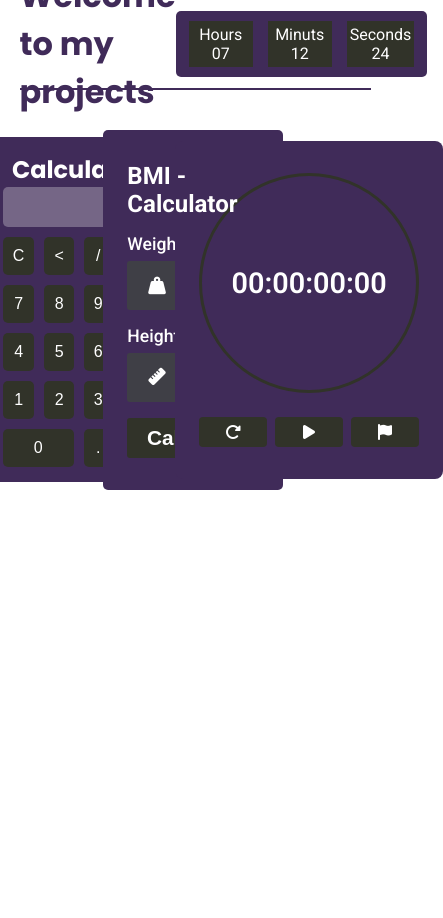
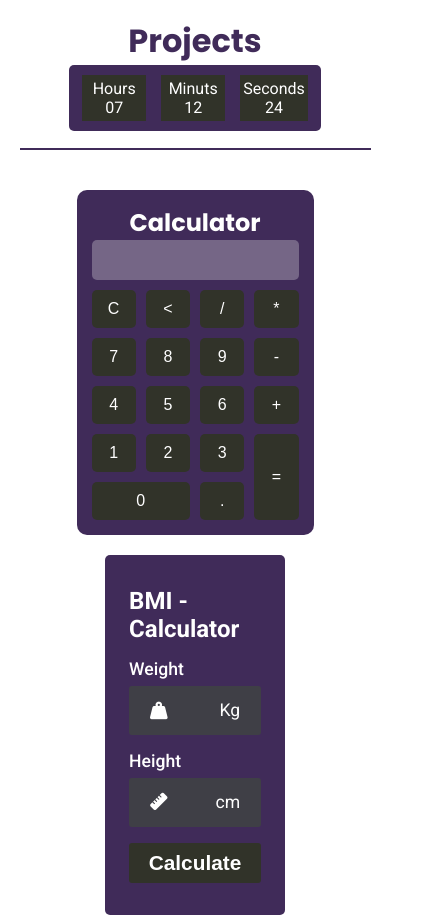
Before and after one commit to HorieAkiyoshi/clock-calculator-bmicalculator-stopwatch, a plain HTML site: page index.html in a window 390 px wide. Shown: the top 918 px of the page, 443 px wide, since content can reach past the window. Before the commit the page ends 844 px from the top, so only its background shows below. Drawn offline with Linux system fonts and the light colour scheme.

Commit message:
second commit

```diff
--- a/css/style.css
+++ b/css/style.css
@@ -58,8 +58,10 @@ header h1{
 
 
 /* section1 */
-.section1{
+main{
     display: flex;
+    justify-content: space-around;
+    align-items: center;
     width: 100%;
     margin-top: 40px;
 }
@@ -69,7 +71,6 @@ header h1{
     display: flex;
     align-items: center;
     justify-content: center;
-    width: 33%;
 }
 
 .calculator-box{
@@ -80,7 +81,6 @@ header h1{
     background-color: #402b59;
     padding: 15px;
     border-radius: 10px;
-
 }
 
 .calculator-box h3{
@@ -283,7 +283,6 @@ header h1{
     display: flex;
     align-items: center;
     justify-content: center;
-    width: 33%;
 }
 
 #stopwatch{
@@ -343,3 +342,20 @@ header h1{
 #marks-list p:first-child{
     margin-top: 1rem;
 }
+
+@media screen and (max-width: 850px){
+    main{
+        flex-direction: column;
+        gap: 20px;
+        margin-bottom: 40px;
+    }
+}
+
+@media screen and (max-width: 434px){
+    header{
+        justify-content: center;
+        align-items: center;
+        flex-direction: column;
+        height: 150px;
+    }
+}
--- a/index.html
+++ b/index.html
@@ -11,7 +11,7 @@
     <div class="container">
 			<header>
 				<div class="logo">
-					<h1>Welcome to my projects</h1>
+					<h1>Projects</h1>
 				</div>
 
 				<div class="clock-box">
@@ -31,7 +31,7 @@
 			</header>
 
 			<main>
-				<section class="section1">
+
 					<div class="part-calculator">
 						<div class="calculator-box">
 							<h3>Calculator</h3>
@@ -128,9 +128,6 @@
               </div>
             </div>
 					</div>
-
-
-				</section>
 			</main>
 		</div>
 
```
